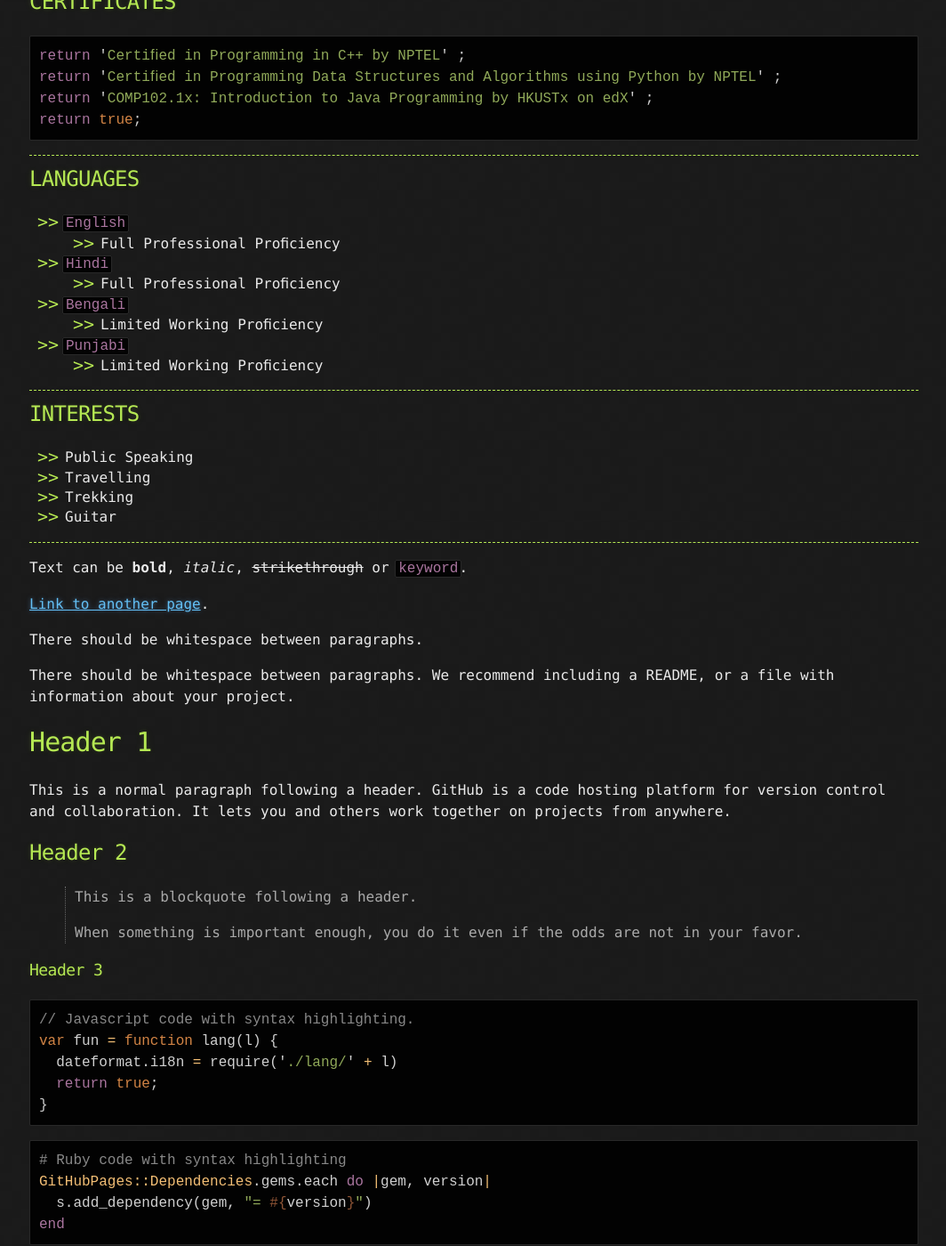
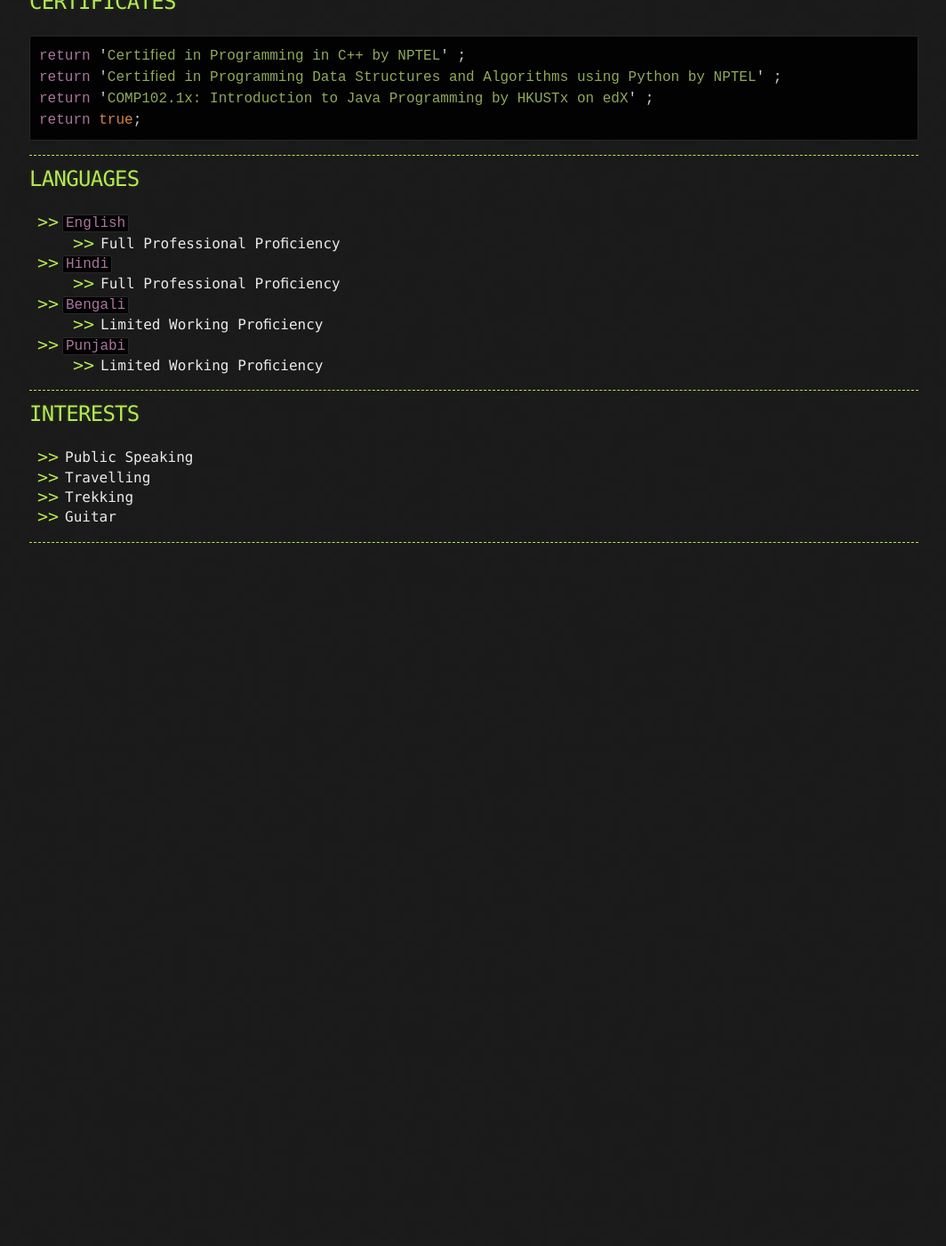
Before and after one commit to prince8809/Portfolio-Webiste, a Jekyll site: the page built from index.md, in a window 1280 px wide and 1400 px high, scrolled down 2075 px. Shown: the whole window at 89% size, without its empty margins (107-1171 px from the left). Built offline with Jekyll 4.4.1, drawn with Linux system fonts in a browser that asks for light colours; after the commit the page ends 2705 px from its top, so only the background shows below that; some of the changed text lies outside the part shown.

Commit message:
added data

````diff
--- a/index.md
+++ b/index.md
@@ -5,8 +5,8 @@
 3rd year B.E. Computer Science and Engineering undergraduate.
 
 * * *
-```ruby
-The thing which keeps me going is the desire to work on new technologies and build something which'll be used by billions of users and makes a diﬀerence for them.
+```js
+The thing which keeps me going is desire to work on new technologies + building something which'll be used by billions of users and makes a diﬀerence for them.
 ```
 * * *
 
@@ -112,7 +112,7 @@
 
 * * *
 
-
+<!--
 
 Text can be **bold**, _italic_, ~~strikethrough~~ or `keyword`.
 
@@ -233,3 +233,4 @@
 ```
 The final element.
 ```
+-->
````
